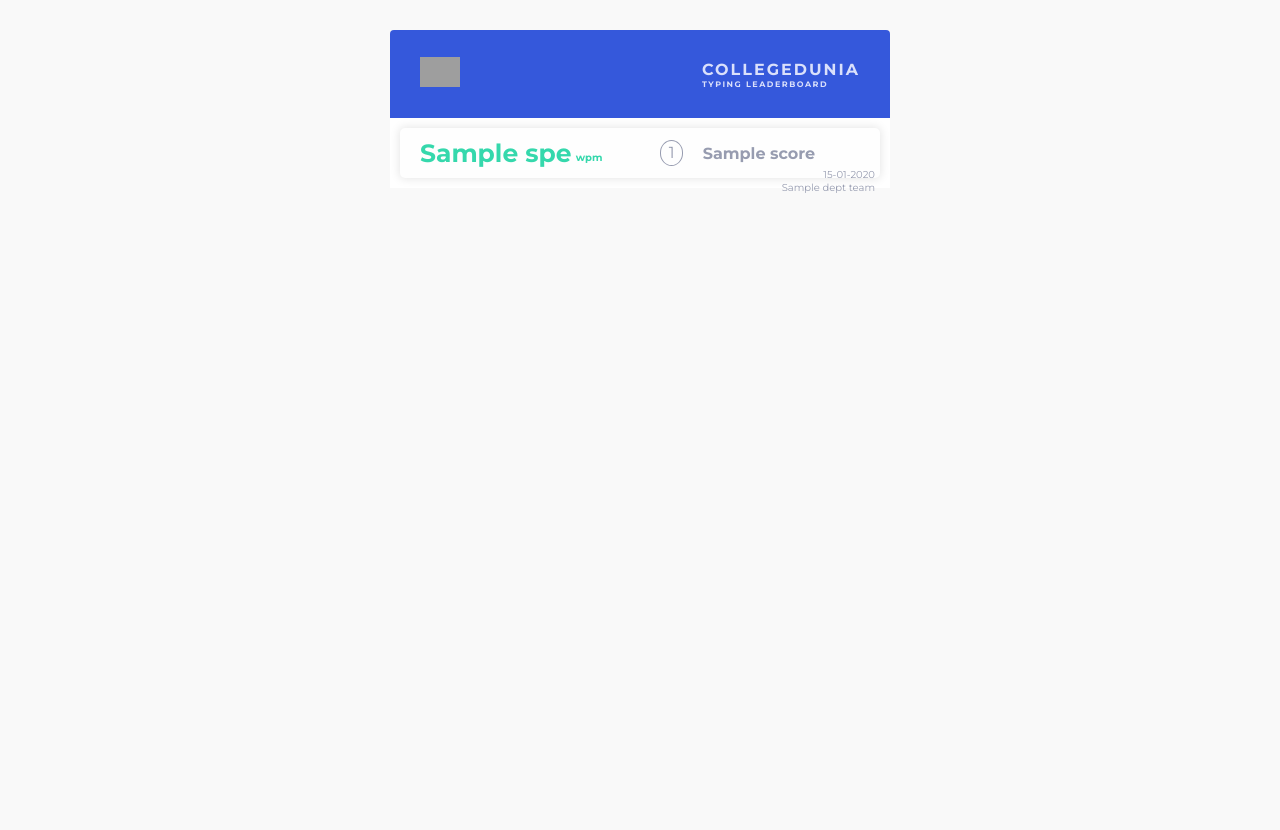
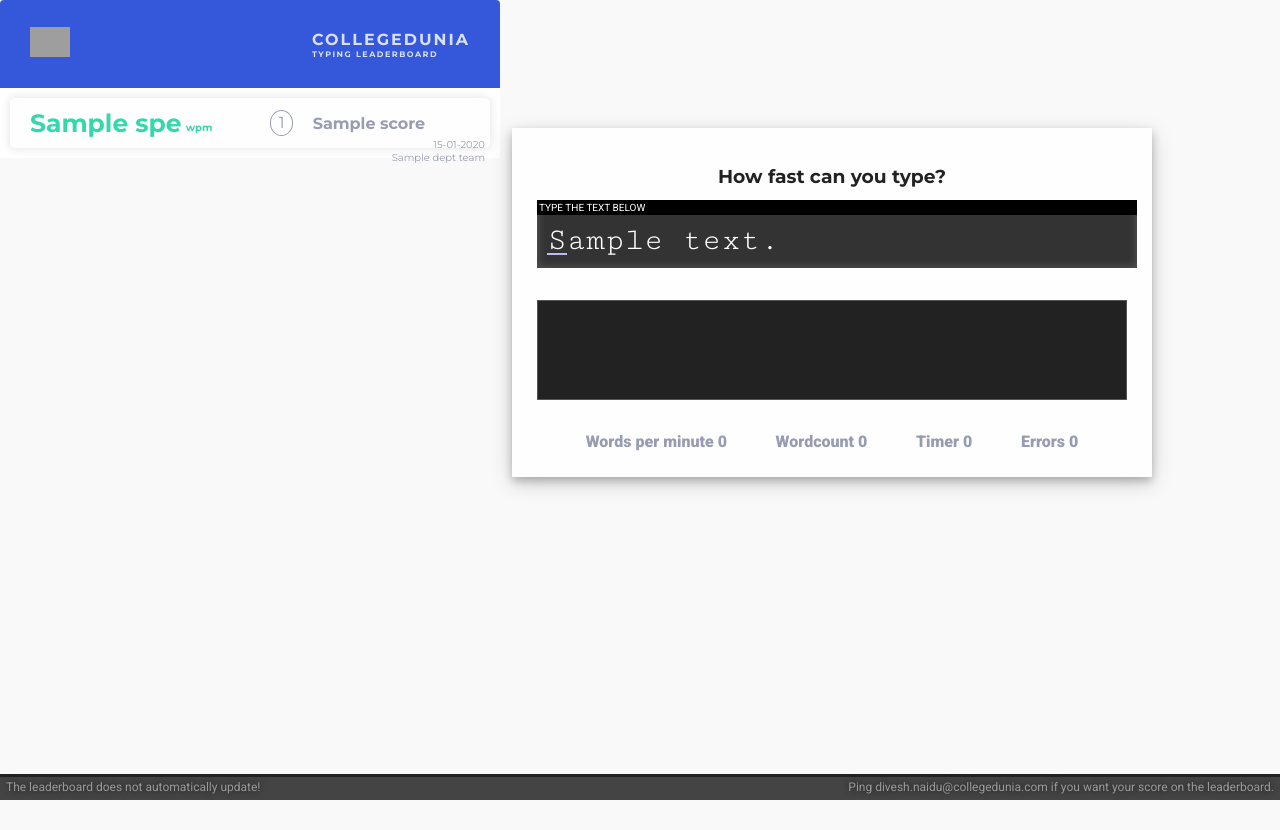
Before and after one commit to Rfrixy/cdtype, a Flask app: page / in a window 1280 px wide. After the commit the page ends 800 px from the top, so only its background shows below. Run offline with Flask 2, Linux system fonts and the light colour scheme; a database or web service that is not in the repository returns one stand-in record (values such as "Sample title"); some libraries are stand-ins or nearby versions; grey boxes are pictures that could not be loaded.

Commit message:
added typing test

```diff
--- a/app/__init__.py
+++ b/app/__init__.py
@@ -1,3 +1,4 @@
+import random
 from flask import Flask
 from pymongo import MongoClient
 import os
@@ -13,6 +14,8 @@ def create_app(database_uri=None, debug=True):
     client = MongoClient("mongodb://divesh:divesh123@ds123012.mlab.com:23012/typetest",connectTimeoutMS=30000, socketTimeoutMS=None, socketKeepAlive=True, connect=False, maxPoolsize=1)
     db = client.typetest
     speed_results = db.scores
+    # var r = Math.floor(Math.random() * n);
+    # var randomElement = db.myCollection.find(query).limit(1).skip(r);
     try:
         os.makedirs(app.instance_path)
     except OSError:
@@ -20,8 +23,13 @@ def create_app(database_uri=None, debug=True):
 
     @app.route('/')
     def hello():
+        texts = db.texts.find();
+        textlist = list(texts)
+        chosen_text = random.choice(textlist)['text']
+        print (chosen_text)
         return render_template("index.html",
-            scores= sorted(list(speed_results.find()), key=lambda x : x['speed'],reverse=True))
+            scores= sorted(list(speed_results.find()), key=lambda x : x['speed'],reverse=True),
+            text = chosen_text)
 
     return app
 
--- a/app/static/style.css
+++ b/app/static/style.css
@@ -6,7 +6,12 @@
 }
 
 #parent{
-  margin-top: 30px;
+  float: left;
+  min-height: 100%;
+  /* overflow-y: scroll; */
+  /* overflow-x: visible; */
+  height:100%;
+
 }
 
 body,
@@ -33,6 +38,8 @@ html {
   display: flex;
   justify-content: space-between;
   align-items: center;
+  min-height: 100%;
+
 }
 .wrapper .wrapper__header .b_caption p {
   color: #dae0fb;
@@ -75,6 +82,7 @@ html {
   z-index: 5;
   transform: scale(1.3);
   box-shadow: 0px 0px 16px 13px rgba(0, 0, 0, 0.1);
+  transform-origin: left;
 }
 
 .wrapper .wrapper__content ul li:not(:last-child) {
--- /dev/null
+++ b/app/static/typestyle.css
@@ -0,0 +1,212 @@
+
+
+#typewrapper{
+
+  text-align: center;
+  background: #fff;
+  color: #222;
+  padding-bottom: 40px;
+
+  float:right;
+  width: 50%;
+  margin-right:10%;
+  display: inline-block;
+  height: 100%;
+  /* align-items: center; */
+  padding: 25px;
+  background-color: #fefefe;
+  box-sizing: border-box;
+  margin-top: 10%;
+  box-shadow: 0 4px 8px 0 rgba(0, 0, 0, 0.2), 0 6px 20px 0 rgba(0, 0, 0, 0.19);
+
+}
+
+#output{
+  /* color: #979cb0; */
+  /* display: inline-block; */
+  /* font-size: 10px; */
+  padding: 12px;
+}
+#focus {
+  background: rgba(255, 0, 0, 0.7);
+  padding: 20px;
+  font-weight: bold;
+  font-size: 30px;
+  color: #fff;
+}
+
+.mono {
+  font-family: "Cutive Mono", monospace;
+}
+
+.wrong {
+  background: #99f;
+  color: #fff;
+}
+
+hr {
+  margin: 1em 0;
+  max-width: 800px;
+  border: none;
+  border-top: 1px solid rgba(255, 255, 255, 0.3);
+  margin: 0 auto;
+}
+
+.results {
+  width:100%;
+}
+
+.stats {
+  list-style: none;
+  font-size: 16px;
+  font-weight: 900;
+  width:100%;
+  display: flex;
+  justify-content:space-evenly;
+  align-items: center;
+
+}
+.stats li {
+  /* width: 25%; */
+  /* float: right; */
+  float: left;
+  color: #979cb0;
+
+}
+
+.target {
+  color: #fff;
+  text-align: left;
+  font-size: 32px;
+  min-width: 300px;
+  min-height: 40px;
+  width: 600px;
+  display: inline-block;
+  position: relative;
+  white-space: pre;
+  background: #333;
+  box-shadow: inset 0 0 10px 0 rgba(255, 255, 255, 0.2);
+  padding: 22px 10px 10px;
+}
+.target:after {
+  content: '';
+  position: absolute;
+  width: 20px;
+  height: 2px;
+  background: #f00;
+  left: 10px;
+  top: 53px;
+  -webkit-animation: cursor_flash .5s infinite;
+  animation: cursor_flash .5s infinite;
+}
+.target:before {
+  font-family: Roboto;
+  top: 0;
+  left: 0;
+  right: 0;
+  background: #000;
+  content: 'Type the text below';
+  text-transform: uppercase;
+  font-size: 10px;
+  padding: 2px;
+  text-align: left;
+  position: absolute;
+  color: #fff;
+}
+
+@-webkit-keyframes cursor_flash {
+  0% {
+    background: #fff;
+  }
+  50% {
+    background: #99f;
+  }
+  100% {
+    background: #fff;
+  }
+}
+@keyframes cursor_flash {
+  0% {
+    background: #fff;
+  }
+  50% {
+    background: #99f;
+  }
+  100% {
+    background: #fff;
+  }
+}
+.button {
+  display: inline-block;
+  padding: 8px 10px;
+  background: #057f24;
+  border-radius: 2px;
+  color: #fff;
+}
+
+.spell {
+  font-size: 40px;
+  font-weight: 900;
+  letter-spacing: 2px;
+}
+.spell span {
+  color: #2222ff;
+}
+
+textarea {
+  color: #fff;
+  width: 60%;
+  margin: 1em auto;
+  display: none;
+  position: relative;
+  white-space: pre;
+  background: #333;
+  box-shadow: inset 0 0 10px 0 rgba(255, 255, 255, 0.2);
+  border: 1px solid rgba(255, 255, 255, 0.4);
+}
+
+.your-attempt {
+  background: #222;
+  color: #fff;
+  padding: 10px;
+  min-height: 100px;
+  border: 1px solid #555;
+  max-width: 600px;
+  margin: 2em auto;
+  white-space: pre-wrap;
+}
+
+.results {
+  font-family: Roboto;
+}
+
+.settings {
+  position: fixed;
+  bottom: 0;
+  left: 0;
+  right: 0;
+  padding: 3px 6px 6px;
+  background: #444;
+  font-family: Roboto, sans-serif;
+  color: #999;
+  text-align: left;
+  text-shadow: 0 0 6px rgba(0, 0, 0, 0.6);
+  border-top: 3px solid #222;
+  font-size: 12px;
+}
+.settings a {
+  color: #fff;
+  transition: color 0.2s;
+  text-decoration: none;
+}
+.settings a:hover {
+  color: #ccf;
+}
+
+.twitter a {
+  color: rgba(255, 0, 0, 0.7);
+  text-decoration: none;
+}
+.twitter a:hover {
+  text-decoration: underline;
+}
--- /dev/null
+++ b/app/static/typing.js
@@ -0,0 +1,170 @@
+/*
+ * The animation at the start, made from my previous pen
+ * https://codepen.io/EightArmsHQ/pen/HJsav
+ */
+
+// The base speed per character
+time_setting = 30;
+// How much to 'sway' (random * this-many-milliseconds)
+random_setting = 100;
+// The text to use NB use \n not real life line breaks!
+input_text = "How fast can you type?";
+// Where to fill up
+target_setting = $("#output");
+// Launch that function!
+type(input_text, target_setting, 0, time_setting, random_setting);
+
+function type(input, target, current, time, random){
+  // If the current count is larger than the length of the string, then for goodness sake, stop
+	if(current > input.length){
+    // Write Complete
+		console.log("Complete.");
+	}
+	else{
+	 // console.log(current)
+    // Increment the marker
+		current += 1;
+    // fill the target with a substring, from the 0th character to the current one
+		target.text(input.substring(0,current));
+    // Wait ...
+		setTimeout(function(){
+      // do the function again, with the newly incremented marker
+			type(input, target, current, time, random);
+      // Time it the normal time, plus a random amount of sway
+		},time + Math.random()*random);
+	}
+}
+
+/*
+ * The typing test stuff
+ */
+
+var character_length = 31;
+var index = 0;
+var letters =  $("#input_text").val();
+var started = false;
+var current_string = letters.substring(index, index + character_length);
+
+var wordcount = 0;
+
+$("html, body").click(function(){
+  $("#textarea").focus();
+});
+
+$("#target").text(current_string);
+$(window).keypress(function(evt){
+  if(complete)
+    return;
+
+  if(!started){
+    start();
+    started = true;
+  }
+  evt = evt || window.event;
+  var charCode = evt.which || evt.keyCode;
+  var charTyped = String.fromCharCode(charCode);
+  if(charTyped == letters.charAt(index)){
+    if(charTyped == " "){
+      wordcount ++;
+      $("#wordcount").text(wordcount);
+    }
+    index ++;
+    current_string = letters.substring(index, index + character_length);
+    $("#target").text(current_string);
+    $("#your-attempt").append(charTyped);
+    if(index == letters.length){
+      wordcount ++;
+      $("#wordcount").text(wordcount);
+      $("#timer").text(timer);
+      if(timer == 0){
+        timer = 1;
+      }
+      wpm = Math.round((index/5) / (timer / 60));
+      $("#wpm").text(wpm);
+      stop();
+      finished();
+    }
+  }else{
+    $("#your-attempt").append("<span class='wrong'>" + charTyped + "</span>");
+    errors ++;
+    $("#errors").text(errors);
+  }
+});
+
+var timer = 0;
+var wpm = 0;
+var errors = 0;
+var interval_timer;
+var complete = false;
+
+$("#reset").click(function(){
+  reset();
+});
+
+$("#change").click(function(){
+  $("#input_text").show().focus();
+});
+
+$("#pause").click(function(){
+  stop();
+});
+
+$("#input_text").change(function(){
+  reset();
+});
+
+function start(){
+  interval_timer = setInterval(function(){
+    timer ++;
+    $("#timer").text(timer);
+    wpm = Math.round(wordcount / (timer / 60));
+    $("#wpm").text(wpm);
+  }, 1000)
+}
+
+function stop(){
+  clearInterval(interval_timer);
+  started = false;
+  complete= true;
+  // type("Ping divesh.naidu@collegedunia.com if you want your score on the leaderboard", $("#your-attempt"), 0, 1, 1);
+
+}
+
+function reset(){
+  location.reload(true);
+  // $("#input_text").blur().hide();;
+  // $("#your-attempt").text("");
+  // index = 0;
+  // errors = 0;
+  // clearInterval(interval_timer);
+  // started = false;
+  // letters = $("#input_text").val();
+  // $("#wpm").text("0");
+  // $("#timer").text("0");
+  // $("#wordcount").text("0");
+  // timer = 0;
+  // wpm = 0;
+  // current_string = letters.substring(index, index + character_length);
+  // $("#target").text(current_string);
+}
+
+function finished(){
+  alert("Congratulations!\nWords per minute: " + wpm + "\nWordcount: " + wordcount + "\nErrors:" + errors);
+}
+
+var window_focus;
+
+$(window).focus(function() {
+    window_focus = true;
+}).blur(function() {
+  window_focus = false;
+});
+
+$(document).ready(function(){
+  if(window_focus){
+    $("#focus").hide();
+  }
+  $(window).focus(function() {
+    $("#focus").hide();
+  });
+});
--- a/app/templates/base.html
+++ b/app/templates/base.html
@@ -1,6 +1,7 @@
 <!doctype html>
 <title>{% block title %}{% endblock %}CD Type</title>
 <link rel="stylesheet" href="{{ url_for('static', filename='style.css') }}">
+<link rel="stylesheet" href="{{ url_for('static', filename='typestyle.css') }}">
 
 <section class="content">
   <header>
--- a/app/templates/index.html
+++ b/app/templates/index.html
@@ -14,7 +14,6 @@
       {% for score in scores %}
       <li>
         <div class="name">
-          <!-- <span class="dept">{{score.dept}} team</span> -->
           <span class="stat">{{ (score.speed | string)[:-2] }}</span>
           <span class="sub"> wpm</span>
           <span class="rank" id="rcorners">{{loop.index}}</span>
@@ -27,4 +26,40 @@
     </ul>
   </div>
 </div>
+<script src="http://code.jquery.com/jquery-1.11.0.min.js"></script>
+
+<!-- <script type="text/javascript" src="//ajax.googleapis.com/ajax/libs/jquery/2.0.0/jquery.min.js"></script> -->
+
+<link href='https://fonts.googleapis.com/css?family=Cutive+Mono|Roboto:400,900,700' rel='stylesheet' type='text/css'/>
+<!-- <p id="focus">Click this window to give it focus (Start typing with a capital S!)</p> -->
+
+<div id="typewrapper">
+  <h3 id="output"></h3>
+  <div class="target mono" id="target"></div>
+  <div id="your-attempt" class="mono your-attempt" placeholder="Your text will appear here"></div>
+  <!-- <p class="twitter">Tweet your highest words per minute @ us! <a href="https://twitter.com/EightArmsHQ" target="_blank">https://twitter.com/EightArmsHQ</a></p> -->
+
+  <div class="results">
+    <ul class="stats">
+      <li>Words per minute <span id="wpm">0</span></li>
+      <li>Wordcount <span id="wordcount">0</span></li>
+      <li>Timer <span id="timer">0</span></li>
+      <li>Errors <span id="errors">0</span></li>
+    </ul>
+  </div>
+  <hr style="clear:both;" />
+  <div>
+  <textarea name="" id="input_text" cols="30" rows="10">{{text}}</textarea>
+  <!-- <textarea name="" id="input_text" cols="30" rows="10">where</textarea> -->
+  </div>
+  <div class="settings">
+    <span>The leaderboard does not automatically update! </span>
+    <span style="float:right;">Ping divesh.naidu@collegedunia.com if you want your score on the leaderboard. </span>
+    <!-- <a href="#" id="reset">Reset</a> | <a href="#" id="change">Change text</a> | <a href="#" id="pause">Pause II</a> -->
+  </div>
+</div>
+
+<script src="{{url_for('static', filename='typing.js')}}"></script>
+
+
 {% endblock %}
```
Also changed, not shown: app/templates/schema.js (+33 -1 lines).
